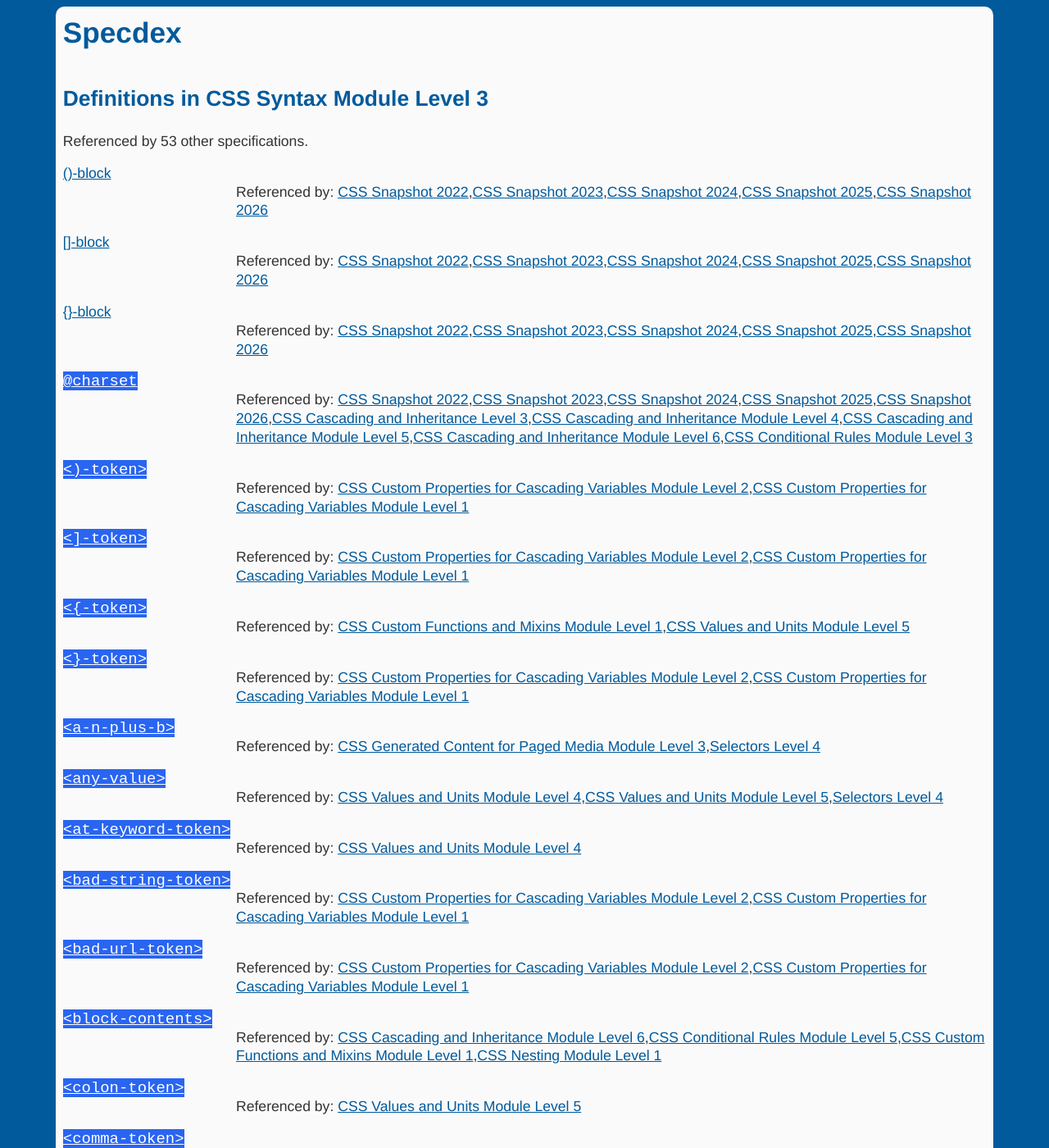
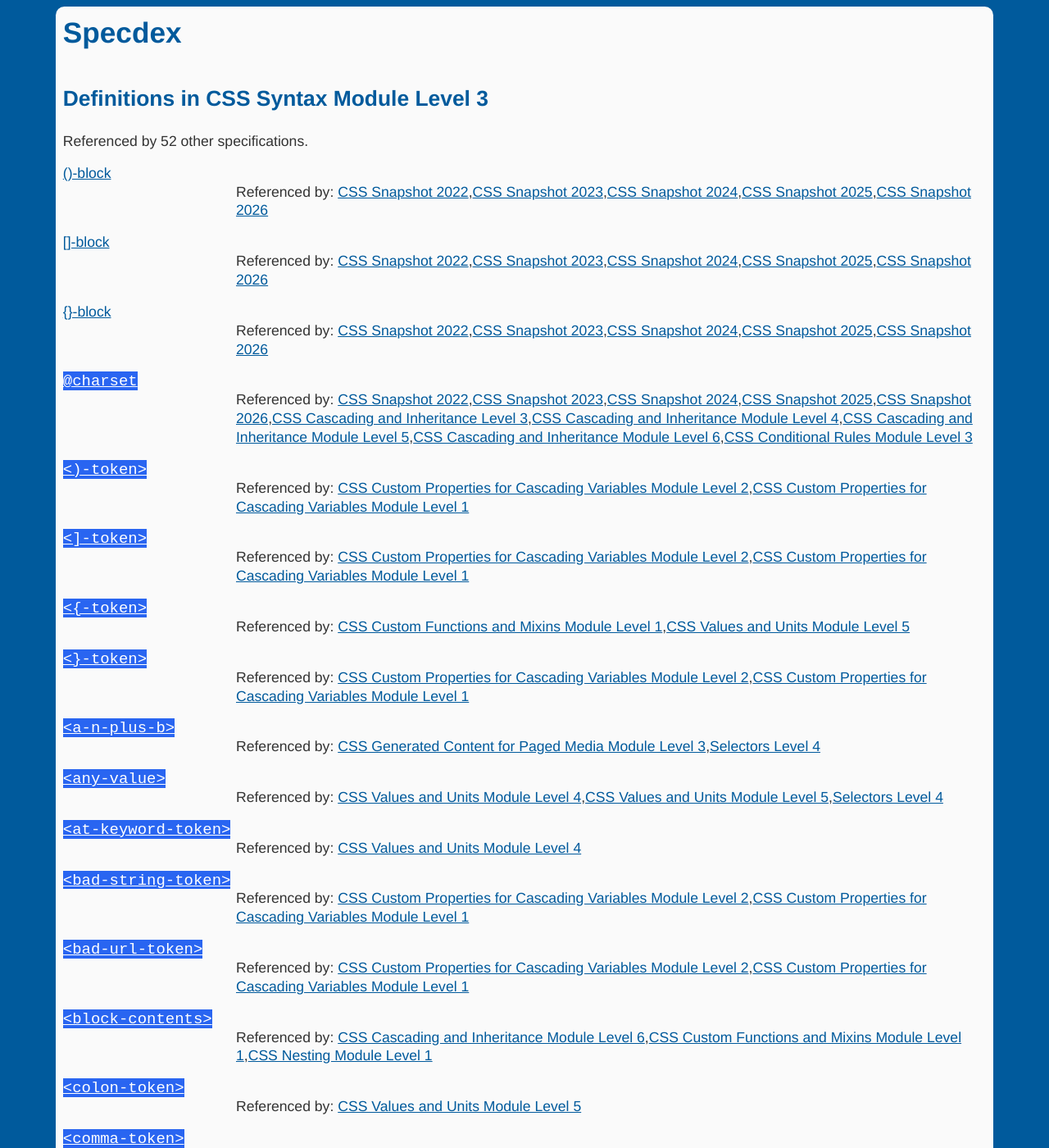
Before and after one commit to dontcallmedom/specdex, a Jekyll site: the page built from css-syntax-3.html, in a window 1280 px wide and 1400 px high. Shown: the whole window at 82% size. Built offline with Jekyll 4.4.1, drawn with Linux system fonts in a browser that asks for light colours.

Commit message:
Automatic update

```diff
--- a/css-syntax-3.html
+++ b/css-syntax-3.html
@@ -4,7 +4,7 @@ layout: base
 
 
 ---
-<p>Referenced by 53 other specifications.</p><dl><dt><a class="concept" href="https:&#x2F;&#x2F;drafts.csswg.org&#x2F;css-syntax-3&#x2F;#paren-block">()-block</a></dt>
+<p>Referenced by 52 other specifications.</p><dl><dt><a class="concept" href="https:&#x2F;&#x2F;drafts.csswg.org&#x2F;css-syntax-3&#x2F;#paren-block">()-block</a></dt>
 <dd>Referenced by: <a href="https:&#x2F;&#x2F;drafts.csswg.org&#x2F;css-2022&#x2F;">CSS Snapshot 2022</a>,<a href="https:&#x2F;&#x2F;drafts.csswg.org&#x2F;css-2023&#x2F;">CSS Snapshot 2023</a>,<a href="https:&#x2F;&#x2F;drafts.csswg.org&#x2F;css-2024&#x2F;">CSS Snapshot 2024</a>,<a href="https:&#x2F;&#x2F;drafts.csswg.org&#x2F;css-2025&#x2F;">CSS Snapshot 2025</a>,<a href="https:&#x2F;&#x2F;drafts.csswg.org&#x2F;css-2026&#x2F;">CSS Snapshot 2026</a></dd>
 <dt><a class="concept" href="https:&#x2F;&#x2F;drafts.csswg.org&#x2F;css-syntax-3&#x2F;#square-block">[]-block</a></dt>
 <dd>Referenced by: <a href="https:&#x2F;&#x2F;drafts.csswg.org&#x2F;css-2022&#x2F;">CSS Snapshot 2022</a>,<a href="https:&#x2F;&#x2F;drafts.csswg.org&#x2F;css-2023&#x2F;">CSS Snapshot 2023</a>,<a href="https:&#x2F;&#x2F;drafts.csswg.org&#x2F;css-2024&#x2F;">CSS Snapshot 2024</a>,<a href="https:&#x2F;&#x2F;drafts.csswg.org&#x2F;css-2025&#x2F;">CSS Snapshot 2025</a>,<a href="https:&#x2F;&#x2F;drafts.csswg.org&#x2F;css-2026&#x2F;">CSS Snapshot 2026</a></dd>
@@ -31,7 +31,7 @@ layout: base
 <dt><a class="css" href="https:&#x2F;&#x2F;drafts.csswg.org&#x2F;css-syntax-3&#x2F;#typedef-bad-url-token"><code>&lt;bad-url-token&gt;</code></a></dt>
 <dd>Referenced by: <a href="https:&#x2F;&#x2F;drafts.csswg.org&#x2F;css-variables-2&#x2F;">CSS Custom Properties for Cascading Variables Module Level 2</a>,<a href="https:&#x2F;&#x2F;drafts.csswg.org&#x2F;css-variables-1&#x2F;">CSS Custom Properties for Cascading Variables Module Level 1</a></dd>
 <dt><a class="css" href="https:&#x2F;&#x2F;drafts.csswg.org&#x2F;css-syntax-3&#x2F;#typedef-block-contents"><code>&lt;block-contents&gt;</code></a></dt>
-<dd>Referenced by: <a href="https:&#x2F;&#x2F;drafts.csswg.org&#x2F;css-cascade-6&#x2F;">CSS Cascading and Inheritance Module Level 6</a>,<a href="https:&#x2F;&#x2F;drafts.csswg.org&#x2F;css-conditional-5&#x2F;">CSS Conditional Rules Module Level 5</a>,<a href="https:&#x2F;&#x2F;drafts.csswg.org&#x2F;css-mixins-1&#x2F;">CSS Custom Functions and Mixins Module Level 1</a>,<a href="https:&#x2F;&#x2F;drafts.csswg.org&#x2F;css-nesting-1&#x2F;">CSS Nesting Module Level 1</a></dd>
+<dd>Referenced by: <a href="https:&#x2F;&#x2F;drafts.csswg.org&#x2F;css-cascade-6&#x2F;">CSS Cascading and Inheritance Module Level 6</a>,<a href="https:&#x2F;&#x2F;drafts.csswg.org&#x2F;css-mixins-1&#x2F;">CSS Custom Functions and Mixins Module Level 1</a>,<a href="https:&#x2F;&#x2F;drafts.csswg.org&#x2F;css-nesting-1&#x2F;">CSS Nesting Module Level 1</a></dd>
 <dt><a class="css" href="https:&#x2F;&#x2F;drafts.csswg.org&#x2F;css-syntax-3&#x2F;#typedef-colon-token"><code>&lt;colon-token&gt;</code></a></dt>
 <dd>Referenced by: <a href="https:&#x2F;&#x2F;drafts.csswg.org&#x2F;css-values-5&#x2F;">CSS Values and Units Module Level 5</a></dd>
 <dt><a class="css" href="https:&#x2F;&#x2F;drafts.csswg.org&#x2F;css-syntax-3&#x2F;#typedef-comma-token"><code>&lt;comma-token&gt;</code></a></dt>
--- a/index.html
+++ b/index.html
@@ -119,7 +119,7 @@ layout: base
 <li><a href="css-2026.html">CSS Snapshot 2026</a> (referenced by 1 spec)</li>
 <li><a href="css-speech-1.html">CSS Speech Module Level 1</a> (referenced by 9 specs)</li>
 <li><a href="css-style-attr.html">CSS Style Attributes</a> (referenced by 6 specs)</li>
-<li><a href="css-syntax-3.html">CSS Syntax Module Level 3</a> (referenced by 53 specs)</li>
+<li><a href="css-syntax-3.html">CSS Syntax Module Level 3</a> (referenced by 52 specs)</li>
 <li><a href="css-tables-3.html">CSS Table Module Level 3</a> (referenced by 12 specs)</li>
 <li><a href="css-text-decor-3.html">CSS Text Decoration Module Level 3</a> (referenced by 8 specs)</li>
 <li><a href="css-text-decor-4.html">CSS Text Decoration Module Level 4</a> (referenced by 24 specs)</li>
```
